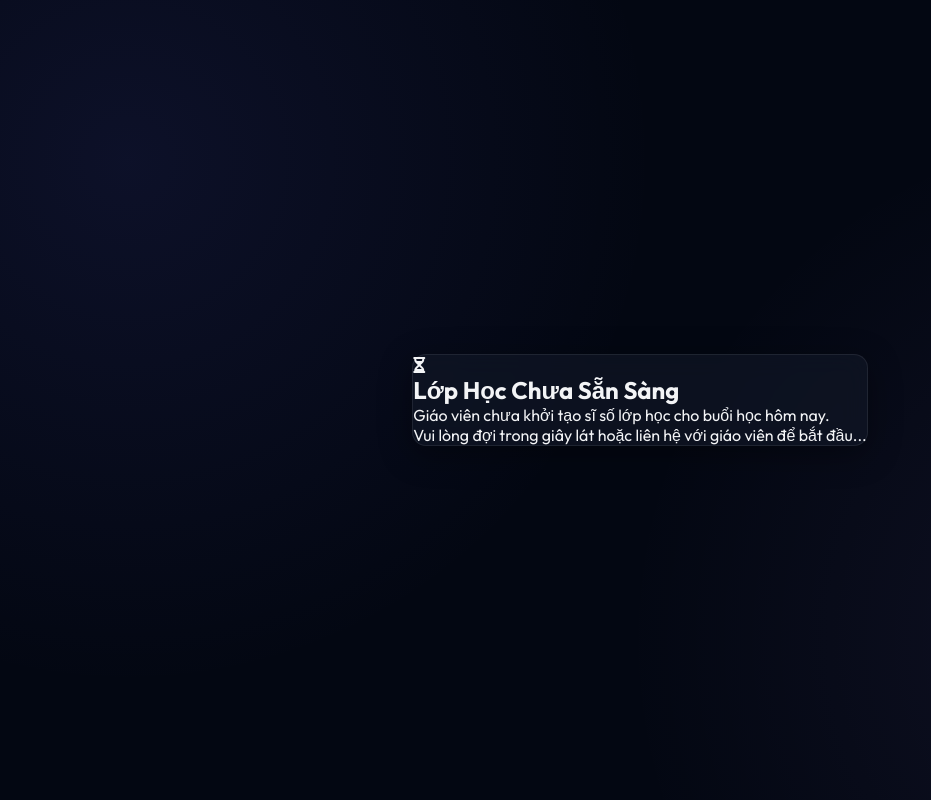
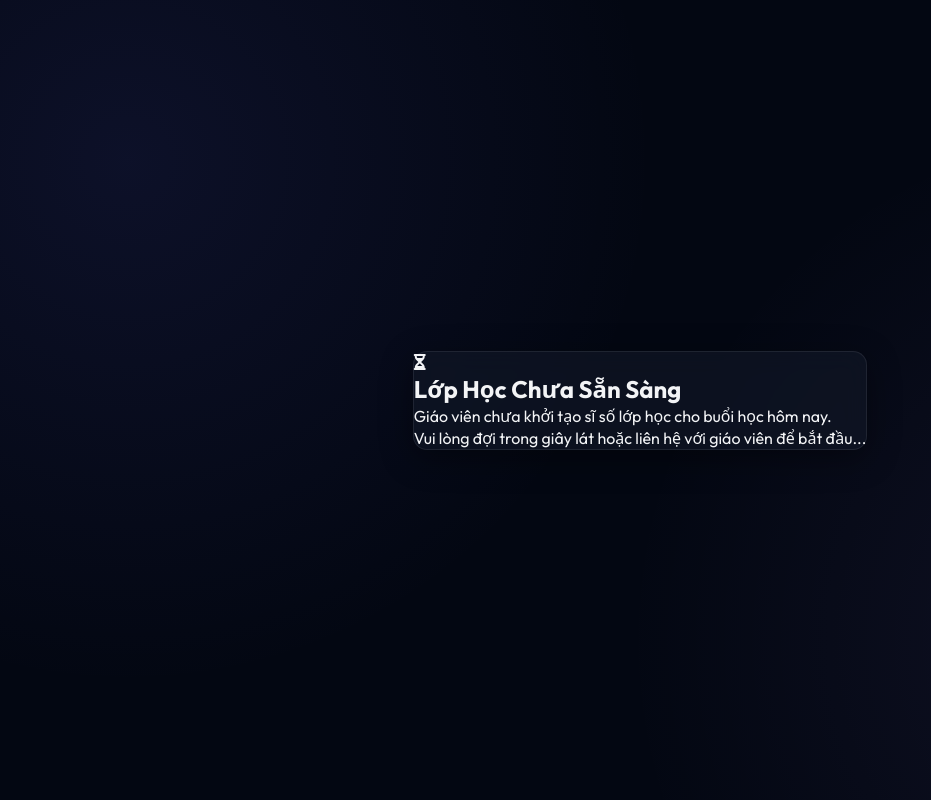
Before and after one commit to kiet1895/lan_python_classroom, a Flask app: page / in a window 1280 px wide. Shown: the whole page, without its empty margins (0-931 px from the left). Run offline with Flask 3, Linux system fonts and the light colour scheme; some libraries are stand-ins or nearby versions.

Commit message:
Sửa lỗi hiển thị phông chữ tiếng Việt lệch kích cỡ khi mất Internet bằng cách bổ sung font hệ thống dự phòng

```diff
--- a/frontend/static/css/style.css
+++ b/frontend/static/css/style.css
@@ -36,9 +36,9 @@
     --transition-fast: 0.2s cubic-bezier(0.4, 0, 0.2, 1);
     --transition-normal: 0.3s cubic-bezier(0.4, 0, 0.2, 1);
 
-    /* Font chữ mặc định */
-    --font-ui: 'Outfit', sans-serif;
-    --font-code: 'JetBrains Mono', monospace;
+    /* Font chữ mặc định (Bổ sung bộ font hệ thống chất lượng cao hỗ trợ đầy đủ tiếng Việt phòng khi mất kết nối Internet) */
+    --font-ui: 'Outfit', system-ui, -apple-system, BlinkMacSystemFont, "Segoe UI", Roboto, Helvetica, Arial, sans-serif;
+    --font-code: 'JetBrains Mono', "SF Mono", Monaco, Consolas, "Liberation Mono", "Courier New", monospace;
 }
 
 /* ==========================================================================
@@ -251,7 +251,7 @@ a:hover {
     font-weight: 600;
     text-transform: none !important;
     letter-spacing: normal !important;
-    font-family: 'JetBrains Mono', monospace;
+    font-family: var(--font-code);
     font-size: 0.8rem;
     padding: 4px 10px;
     border-radius: 6px;
--- a/frontend/templates/base.html
+++ b/frontend/templates/base.html
@@ -18,7 +18,7 @@
     <link rel="stylesheet" href="https://cdnjs.cloudflare.com/ajax/libs/codemirror/5.65.13/theme/dracula.min.css">
 
     <!-- Custom Style CSS -->
-    <link rel="stylesheet" href="{{ url_for('static', filename='css/style.css') }}?v=8">
+    <link rel="stylesheet" href="{{ url_for('static', filename='css/style.css') }}?v=9">
 
     {% block head %}{% endblock %}
 </head>
```
